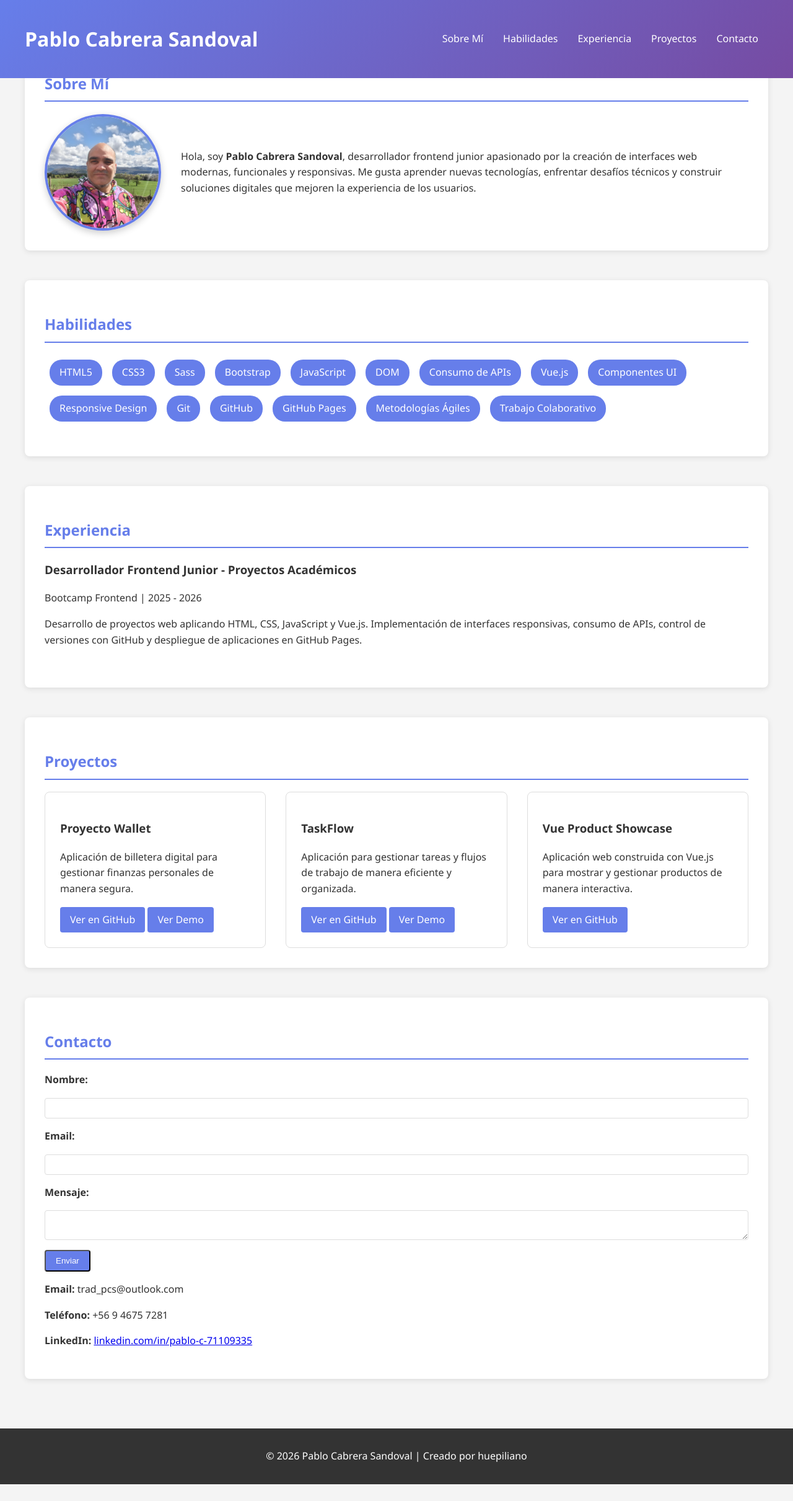
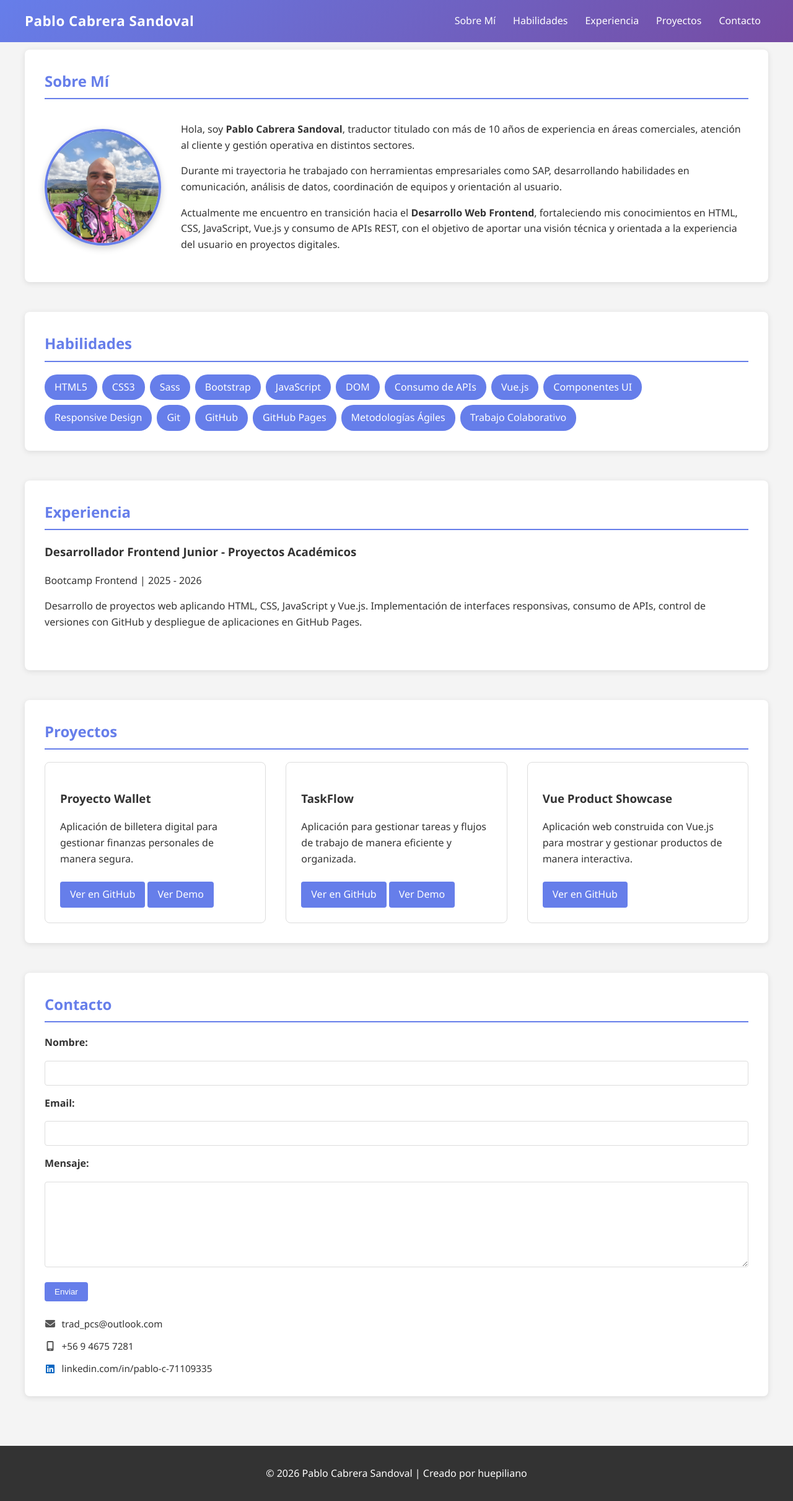
Before and after one commit to huepiliano/portafolio, a plain HTML site: page index.html in a window 1280 px wide. Shown: the whole page at 62% size. Before the commit the page ends 2394 px from the top, so only its background shows below. Drawn offline with Linux system fonts and the light colour scheme.

Commit message:
feat: actualizar habilidades, iconos de contacto y mejoras de estilos

```diff
--- a/index.html
+++ b/index.html
@@ -5,6 +5,40 @@
     <meta name="viewport" content="width=device-width, initial-scale=1.0">
     <title>Pablo Cabrera Sandoval | Portafolio</title>
     <link rel="stylesheet" href="styles.css">
+    <link rel="stylesheet" href="https://cdnjs.cloudflare.com/ajax/libs/font-awesome/6.5.0/css/all.min.css">
+    <style>
+        .contact-info {
+            display: flex;
+            flex-direction: column;
+            gap: 0.75rem;
+            margin-top: 1.5rem;
+        }
+
+        .contact-info a,
+        .contact-info span {
+            display: flex;
+            align-items: center;
+            gap: 0.6rem;
+            color: inherit;
+            text-decoration: none;
+            font-size: 0.95rem;
+        }
+
+        .contact-info a:hover {
+            text-decoration: underline;
+        }
+
+        .contact-info i {
+            width: 18px;
+            text-align: center;
+            color: #555;
+            font-size: 1rem;
+        }
+
+        .contact-info .fa-linkedin {
+            color: #0A66C2;
+        }
+    </style>
 </head>
 <body>
     <header>
@@ -27,10 +61,19 @@
             <h2>Sobre Mí</h2>
             <div class="about-content">
                 <img src="img/profile.png" alt="Foto de perfil de Pablo Cabrera Sandoval" class="profile-pic">
-                <p>
-                    Hola, soy <strong>Pablo Cabrera Sandoval</strong>, desarrollador frontend junior apasionado por la creación de interfaces web modernas, funcionales y responsivas.
-                    Me gusta aprender nuevas tecnologías, enfrentar desafíos técnicos y construir soluciones digitales que mejoren la experiencia de los usuarios.
-                </p>
+                <div>
+                    <p>
+                        Hola, soy <strong>Pablo Cabrera Sandoval</strong>, traductor titulado con más de 10 años de experiencia en áreas comerciales, atención al cliente y gestión operativa en distintos sectores.
+                    </p>
+
+                    <p>
+                        Durante mi trayectoria he trabajado con herramientas empresariales como SAP, desarrollando habilidades en comunicación, análisis de datos, coordinación de equipos y orientación al usuario.
+                    </p>
+
+                    <p>
+                        Actualmente me encuentro en transición hacia el <strong>Desarrollo Web Frontend</strong>, fortaleciendo mis conocimientos en HTML, CSS, JavaScript, Vue.js y consumo de APIs REST, con el objetivo de aportar una visión técnica y orientada a la experiencia del usuario en proyectos digitales.
+                    </p>
+                </div>
             </div>
         </section>
 
@@ -111,13 +154,20 @@
                 <button type="submit" class="btn">Enviar</button>
             </form>
 
-            <p><strong>Email:</strong> trad_pcs@outlook.com</p>
-            <p><strong>Teléfono:</strong> +56 9 4675 7281</p>
-            <p><strong>LinkedIn:</strong>
+            <div class="contact-info">
+                <a href="mailto:trad_pcs@outlook.com">
+                    <i class="fa-solid fa-envelope"></i>
+                    trad_pcs@outlook.com
+                </a>
+                <span>
+                    <i class="fa-solid fa-mobile-screen"></i>
+                    +56 9 4675 7281
+                </span>
                 <a href="https://www.linkedin.com/in/pablo-c-71109335/" target="_blank">
+                    <i class="fa-brands fa-linkedin"></i>
                     linkedin.com/in/pablo-c-71109335
                 </a>
-            </p>
+            </div>
         </section>
     </main>
 
--- a/styles.css
+++ b/styles.css
@@ -5,6 +5,7 @@ body {
     line-height: 1.6;
     color: #333;
     background-color: #f4f4f4;
+    scroll-behavior: smooth;
 }
 
 header {
@@ -26,15 +27,23 @@ header {
     padding: 0 2rem;
 }
 
+header h1 {
+    font-size: 1.4rem;
+    margin: 0;
+    font-weight: 600;
+    letter-spacing: 0.02em;
+}
+
 nav ul {
     list-style: none;
     padding: 0;
     margin: 0;
     display: flex;
+    gap: 0.25rem;
 }
 
 nav ul li {
-    margin: 0 1rem;
+    margin: 0 0.75rem;
 }
 
 nav a {
@@ -48,7 +57,10 @@ nav a:hover {
 }
 
 main {
-    padding: 4rem 2rem 2rem;
+    padding-top: 5rem;
+    padding-bottom: 2rem;
+    padding-left: 2rem;
+    padding-right: 2rem;
     max-width: 1200px;
     margin: 0 auto;
 }
@@ -65,6 +77,7 @@ h2 {
     color: #667eea;
     border-bottom: 2px solid #667eea;
     padding-bottom: 0.5rem;
+    margin-top: 0;
 }
 
 .about-content {
@@ -76,10 +89,12 @@ h2 {
 .profile-pic {
     width: 180px;
     height: 180px;
+    max-width: 100%;
     border-radius: 50%;
     object-fit: cover;
     border: 4px solid #667eea;
     box-shadow: 0 4px 12px rgba(0,0,0,0.2);
+    flex-shrink: 0;
 }
 
 .skills-list {
@@ -87,13 +102,14 @@ h2 {
     flex-wrap: wrap;
     list-style: none;
     padding: 0;
+    margin: 0;
+    gap: 0.5rem;
 }
 
 .skills-list li {
     background: #667eea;
     color: #fff;
     padding: 0.5rem 1rem;
-    margin: 0.5rem;
     border-radius: 20px;
 }
 
@@ -124,9 +140,12 @@ h2 {
     background: #667eea;
     color: #fff;
     padding: 0.5rem 1rem;
+    margin-top: 0.5rem;
     text-decoration: none;
     border-radius: 4px;
     transition: background 0.3s;
+    border: none;
+    cursor: pointer;
 }
 
 .btn:hover {
@@ -148,6 +167,13 @@ h2 {
     padding: 0.5rem;
     border: 1px solid #ddd;
     border-radius: 4px;
+    font-family: inherit;
+    font-size: 1rem;
+}
+
+.contact-form textarea {
+    min-height: 120px;
+    resize: vertical;
 }
 
 .contact-form button {
@@ -166,10 +192,26 @@ footer {
     .header-content {
         flex-direction: column;
         text-align: center;
+        gap: 0.75rem;
+    }
+
+    header h1 {
+        font-size: 1.2rem;
     }
 
     nav ul {
-        margin-top: 1rem;
+        margin-top: 0;
+        flex-wrap: wrap;
+        justify-content: center;
+        gap: 0.25rem;
+    }
+
+    nav ul li {
+        margin: 0.25rem 0.5rem;
+    }
+
+    main {
+        padding-top: 7rem;
     }
 
     .about-content {
@@ -180,4 +222,8 @@ footer {
     .skills-list {
         justify-content: center;
     }
+
+    .projects-grid {
+        grid-template-columns: 1fr;
+    }
 }
```
